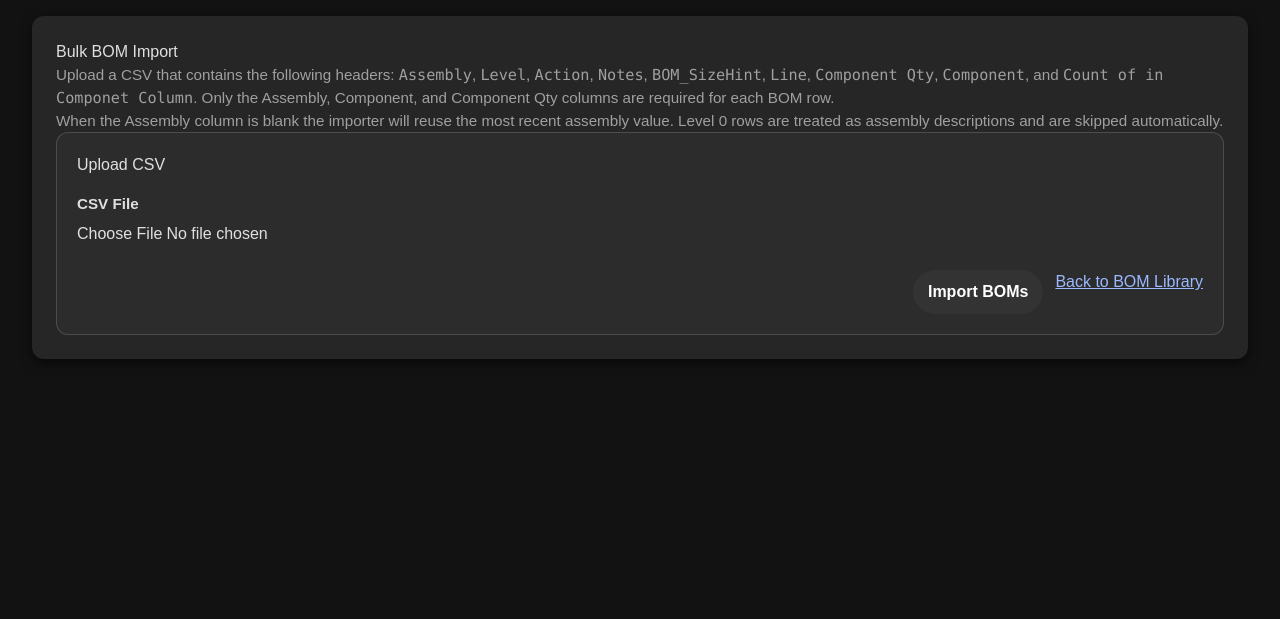
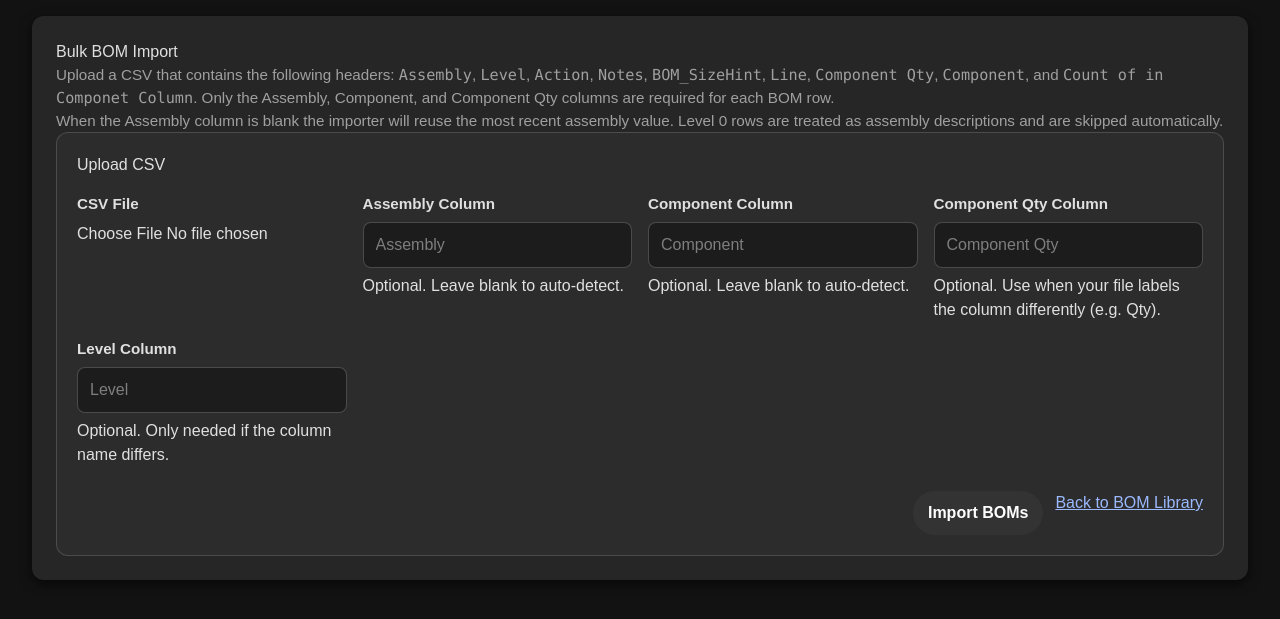
Before and after one commit to baldus/Hyperion-Operations-Hub, a Flask app: page /orders/bom-bulk-import in a window 1280 px wide. Shown: the part 166-785 px from the top of the page. Run offline with Flask 2, Linux system fonts and the light colour scheme; a user stored in the database is signed in; data comes from the database, SQL or seed files in the repository; data that the repository does not hold is empty.

Commit message:
Allow mapping BOM import columns

```diff
--- a/invapp2/invapp/routes/orders.py
+++ b/invapp2/invapp/routes/orders.py
@@ -210,22 +210,57 @@ def _normalize_csv_key(field_name: str) -> str:
     return re.sub(r"[^a-z0-9]+", "_", field_name.strip().lower()).strip("_")
 
 
-def _parse_bulk_bom_rows(reader: csv.DictReader):
+def _resolve_csv_field(normalized_fields, override_name, fallback_keys, *, label):
+    if override_name:
+        normalized_override = _normalize_csv_key(override_name)
+        if normalized_override in normalized_fields:
+            return normalized_fields[normalized_override], None
+        return None, f"CSV does not include a column named '{override_name}' for {label}."
+
+    for key in fallback_keys:
+        if key in normalized_fields:
+            return normalized_fields[key], None
+
+    return None, None
+
+
+def _parse_bulk_bom_rows(reader: csv.DictReader, *, column_overrides=None):
+    if column_overrides is None:
+        column_overrides = {}
+
     errors = []
     normalized_fields = {
         _normalize_csv_key(name): name for name in (reader.fieldnames or []) if name
     }
 
-    assembly_field = normalized_fields.get("assembly")
-    component_field = normalized_fields.get("component") or normalized_fields.get(
-        "component_sku"
+    assembly_field, assembly_error = _resolve_csv_field(
+        normalized_fields,
+        column_overrides.get("assembly"),
+        ["assembly"],
+        label="Assembly",
     )
-    quantity_field = (
-        normalized_fields.get("component_qty")
-        or normalized_fields.get("component_quantity")
-        or normalized_fields.get("componentqty")
+    component_field, component_error = _resolve_csv_field(
+        normalized_fields,
+        column_overrides.get("component"),
+        ["component", "component_sku"],
+        label="Component",
     )
-    level_field = normalized_fields.get("level")
+    quantity_field, quantity_error = _resolve_csv_field(
+        normalized_fields,
+        column_overrides.get("quantity"),
+        ["component_qty", "component_quantity", "componentqty"],
+        label="Component Qty",
+    )
+    level_field, level_error = _resolve_csv_field(
+        normalized_fields,
+        column_overrides.get("level"),
+        ["level"],
+        label="Level",
+    )
+
+    for field_error in (assembly_error, component_error, quantity_error, level_error):
+        if field_error:
+            errors.append(field_error)
 
     if not assembly_field or not component_field or not quantity_field:
         errors.append(
@@ -763,6 +798,12 @@ def bom_bulk_import():
         upload = request.files.get("csv_file")
         bom_rows = {}
         item_lookup = {}
+        column_overrides = {
+            "assembly": request.form.get("assembly_column", "").strip() or None,
+            "component": request.form.get("component_column", "").strip() or None,
+            "quantity": request.form.get("quantity_column", "").strip() or None,
+            "level": request.form.get("level_column", "").strip() or None,
+        }
 
         if upload is None or not upload.filename:
             errors.append("A CSV file is required to import BOM templates.")
@@ -777,7 +818,9 @@ def bom_bulk_import():
                 if not reader.fieldnames:
                     errors.append("CSV file is empty.")
                 else:
-                    bom_rows, parse_errors = _parse_bulk_bom_rows(reader)
+                    bom_rows, parse_errors = _parse_bulk_bom_rows(
+                        reader, column_overrides=column_overrides
+                    )
                     errors.extend(parse_errors)
 
         if not errors and bom_rows:
--- a/invapp2/invapp/templates/orders/bom_bulk_import.html
+++ b/invapp2/invapp/templates/orders/bom_bulk_import.html
@@ -20,6 +20,26 @@
             <label class="form-field">
                 <span class="field-label">CSV File</span>
                 <input type="file" name="csv_file" accept=".csv" required>
+            </label>
+            <label class="form-field">
+                <span class="field-label">Assembly Column</span>
+                <input type="text" name="assembly_column" placeholder="Assembly" value="{{ request.form.get('assembly_column', '') }}">
+                <span class="field-help">Optional. Leave blank to auto-detect.</span>
+            </label>
+            <label class="form-field">
+                <span class="field-label">Component Column</span>
+                <input type="text" name="component_column" placeholder="Component" value="{{ request.form.get('component_column', '') }}">
+                <span class="field-help">Optional. Leave blank to auto-detect.</span>
+            </label>
+            <label class="form-field">
+                <span class="field-label">Component Qty Column</span>
+                <input type="text" name="quantity_column" placeholder="Component Qty" value="{{ request.form.get('quantity_column', '') }}">
+                <span class="field-help">Optional. Use when your file labels the column differently (e.g. Qty).</span>
+            </label>
+            <label class="form-field">
+                <span class="field-label">Level Column</span>
+                <input type="text" name="level_column" placeholder="Level" value="{{ request.form.get('level_column', '') }}">
+                <span class="field-help">Optional. Only needed if the column name differs.</span>
             </label>
         </div>
         <div class="form-actions">
```
Also changed, not shown: invapp2/tests/test_orders.py (+25 -0 lines).
